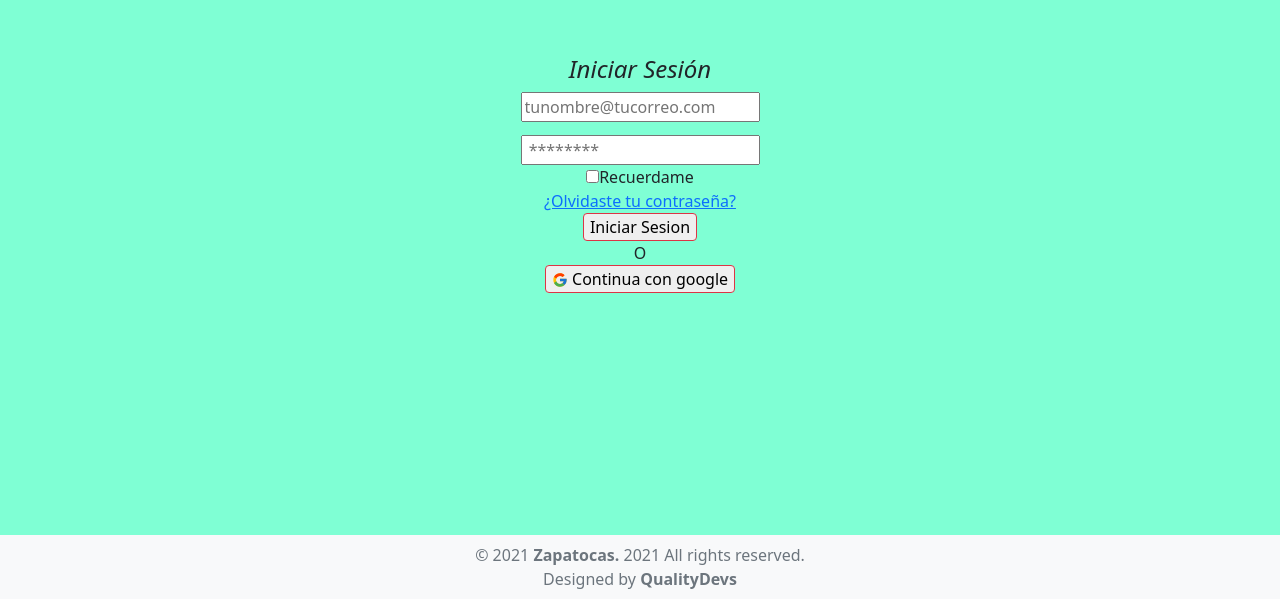
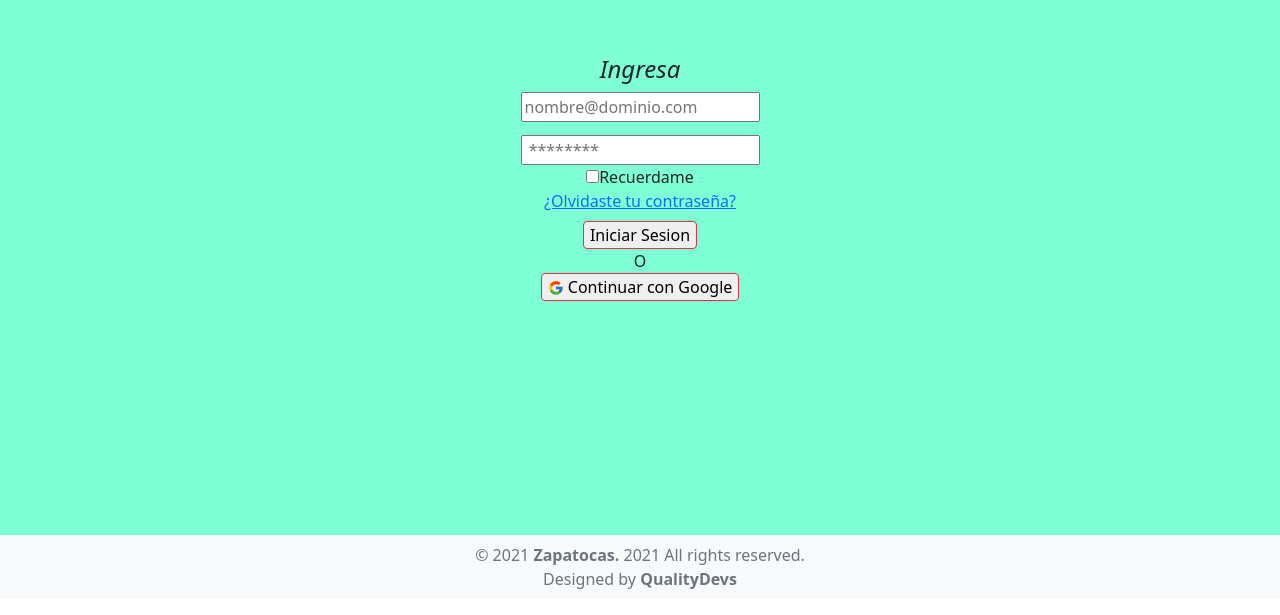
Before and after one commit to QualityDevs/Proyecto_Pagina_Web, a React (Create React App) app in the folder sistema-ventas/: page / in a window 1280 px wide. Shown: the part 185-800 px from the top of the page. Built offline with nearby package versions, Linux system fonts and the light colour scheme.

Commit message:
cambios minimos al login

```diff
--- a/sistema-ventas/src/pages/login.jsx
+++ b/sistema-ventas/src/pages/login.jsx
@@ -8,7 +8,7 @@ const Login = () => {
     <div className="llogin ">
 
       <h4 className="titulo">
-        Iniciar Sesión
+        Ingresa
       </h4>
 
       <form >
@@ -16,7 +16,7 @@ const Login = () => {
           <input
             class='form'
             type='email'
-            placeholder='tunombre@tucorreo.com'
+            placeholder='nombre@dominio.com'
             required
           />
         </div>
@@ -35,7 +35,7 @@ const Login = () => {
               Recuerdame
             </label>
           </div>
-          <div>
+          <div className='olvidar'>
             <Link to='/'>¿Olvidaste tu contraseña?</Link>
           </div>
         </div>
@@ -47,7 +47,7 @@ const Login = () => {
         <div>O</div>
         <div>
           <Link to='/home'>
-            <button class= 'border border-danger rounded bg' type='submit ' ><FcGoogle/> Continua con google</button>
+            <button class= 'border border-danger rounded bg' type='submit ' ><FcGoogle/> Continuar con Google</button>
           </Link>
         </div>
       </form>
--- a/sistema-ventas/src/styles/styles.css
+++ b/sistema-ventas/src/styles/styles.css
@@ -64,5 +64,8 @@ ul{
     height: 90vh;
     display: list-item;
     padding-top: 30vh;
+}
 
+.olvidar{
+    padding-bottom: 1vh;
 }
```
